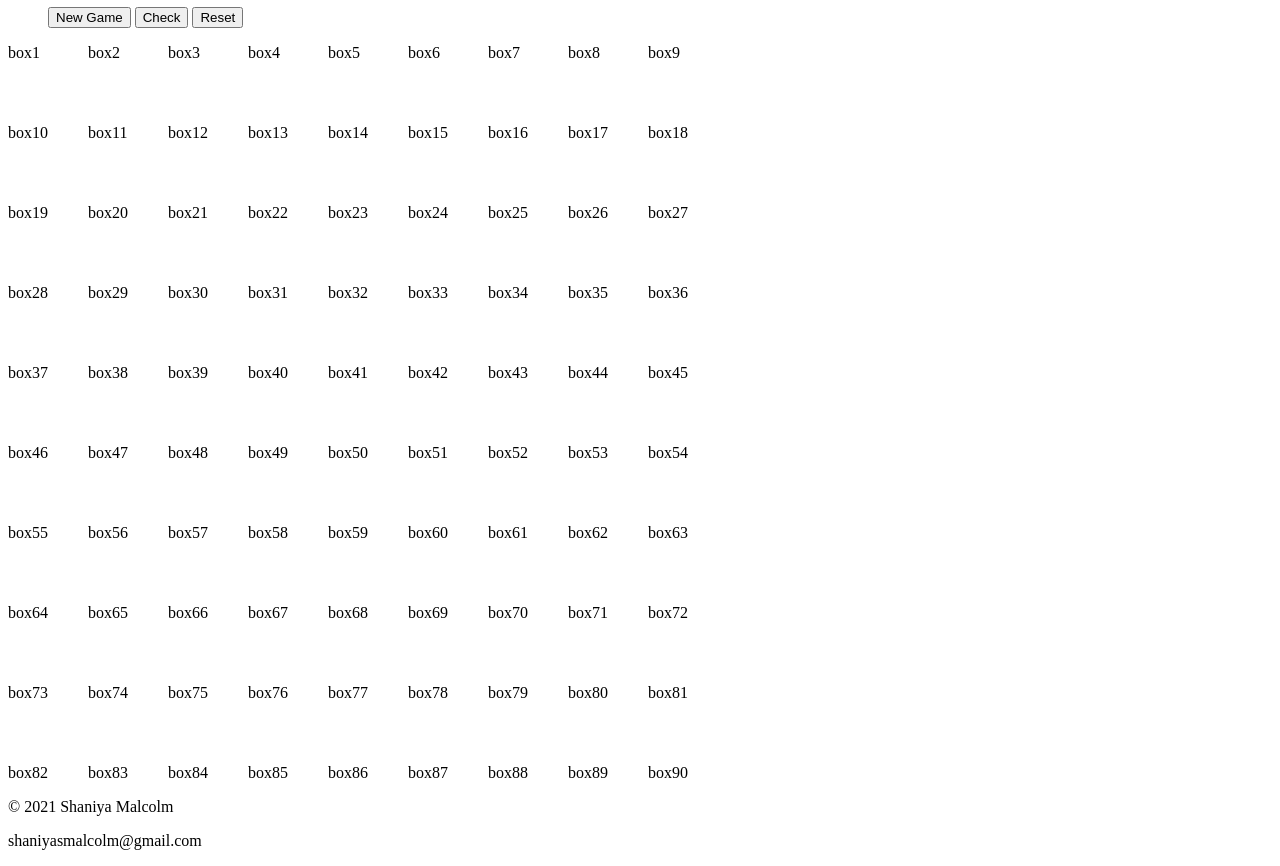
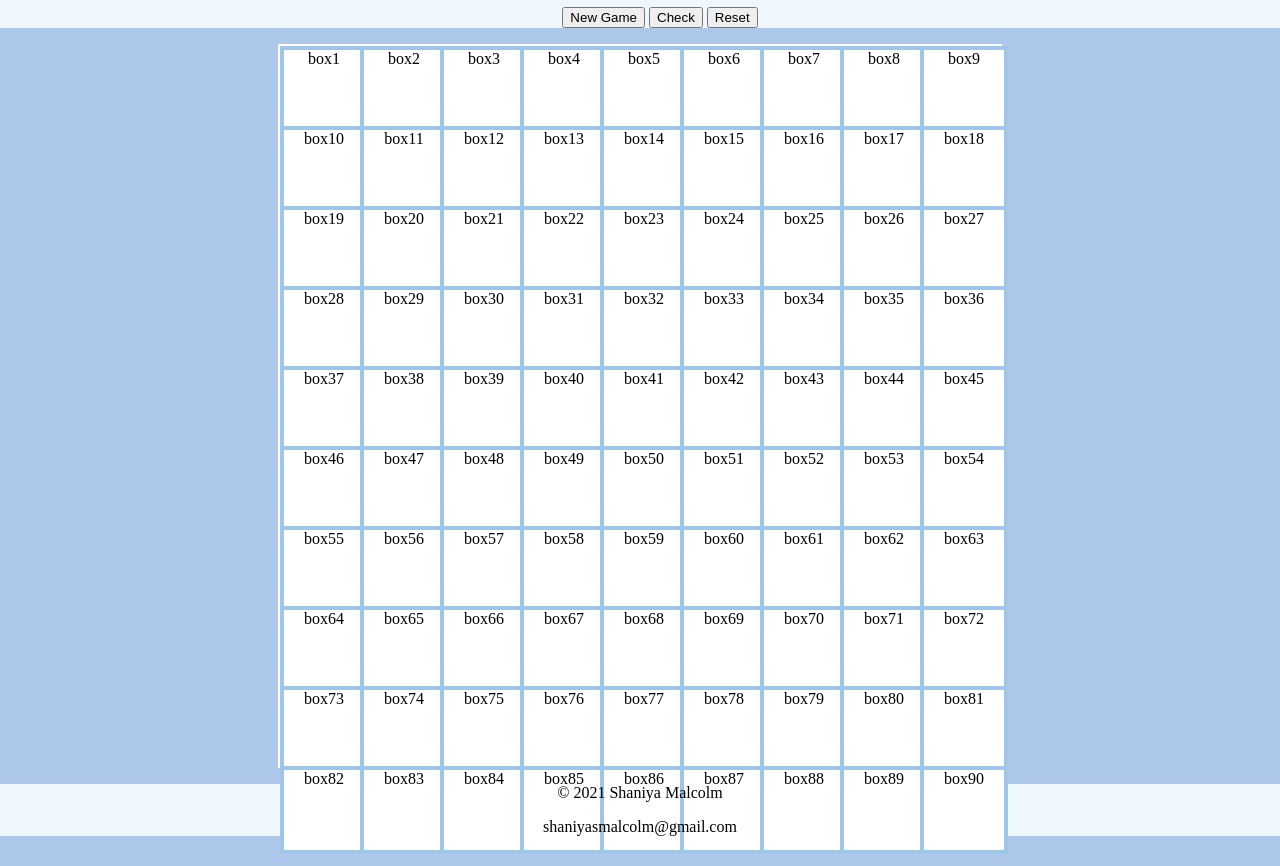
Before and after one commit to MsNiyaJ/Sudoku_Remastered, a plain HTML site: page index.html in a window 1280 px wide. Shown: the part 73-939 px from the top of the page. Drawn offline with Linux system fonts and the light colour scheme.

Commit message:
Added styles to the page

```diff
--- a/styles.css
+++ b/styles.css
@@ -1,7 +1,32 @@
+body{
+    margin: 0;
+    background-color:hsl(214, 60%, 80%);
+    text-align: center;
+}
+
+header{
+    background-color: aliceblue;
+}
+
 .board {
     display: grid;
-    grid-template-rows:
-    80px 80px 80px 80px 80px 80px 80px 80px 80px;
-    grid-template-columns:
-    80px 80px 80px 80px 80px 80px 80px 80px 80px;
+    grid-template-rows: repeat(9, 80px);
+    grid-template-columns: repeat(9, 80px);
+    margin-left: auto;
+    margin-right: auto;
+    border: 2px solid white;
+    width: 720px;
+    height: 720px;
 }
+
+.box{
+    width: 80px;
+    height: 80px;
+    text-align: center;
+    background-color: white;
+    border: 4px solid rgb(158, 198, 233);
+}
+
+footer{
+    background-color: aliceblue;
+}
```
